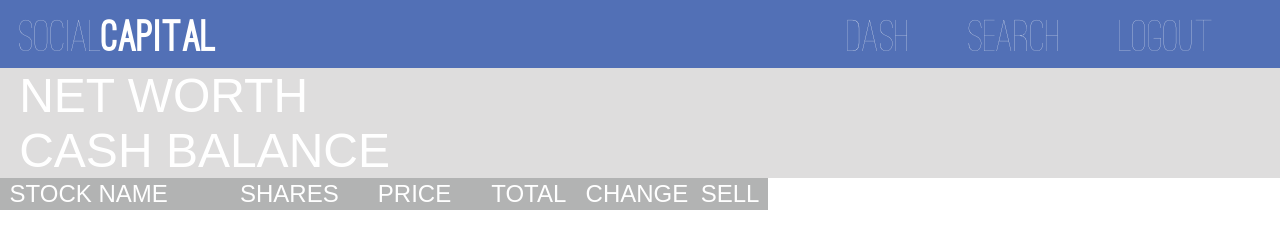
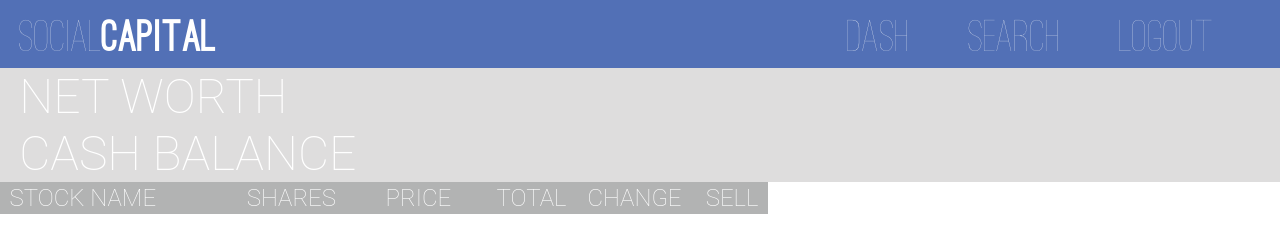
Before and after one commit to yuriybash/Flippant-Marmot, a website: page client/index.html in a window 1280 px wide. Drawn offline with nearby package versions, Linux system fonts and the light colour scheme; some packages are replaced by stand-ins of ours; no server answers.

Commit message:
deletes unneeded font and edits styling

```diff
--- a/client/styles/style.css
+++ b/client/styles/style.css
@@ -11,10 +11,7 @@
   font-family: OstrichBlack;
   src: url(ostrichsans-black.otf);
 }
-@font-face{
-  font-family: OstrichMedium;
-  src: url(ostrichsans-medium.otf);
-}
+@import url(http://fonts.googleapis.com/css?family=Roboto:400,100,700,900);
 
 /* body */
 body{
@@ -23,7 +20,8 @@ body{
   font-size: 3em;
   top: 0;
   left: 0;
-  font-family: sans-serif;
+  font-family: roboto;
+  font-weight: 100;
 }
 
 /* navigation */
@@ -119,7 +117,7 @@ input{
   outline: none;
 }
 #search input{
-  width: 90%;
+  width: 93%;
   border: 1px solid #B2B3B3;
   border-radius: 0em .5em .5em 0em;
   padding: 1em;
@@ -180,16 +178,16 @@ input{
   width: 40%;
 }
 .tenpercent{
-  width: 10% !important;
+  width: 10%;
 }
 .fifteenpercent{
-  width: 15% !important;
+  width: 15%;
 }
 .twentyfivepercent{
-  width: 25% !important;
+  width: 25%;
 }
 .thirtypercent{
-  width: 30% !important;
+  width: 30%;
 }
 #stockdata{
   width: 60%;
```
Also changed, not shown: client/styles/ostrichsans-medium.otf (deleted).
